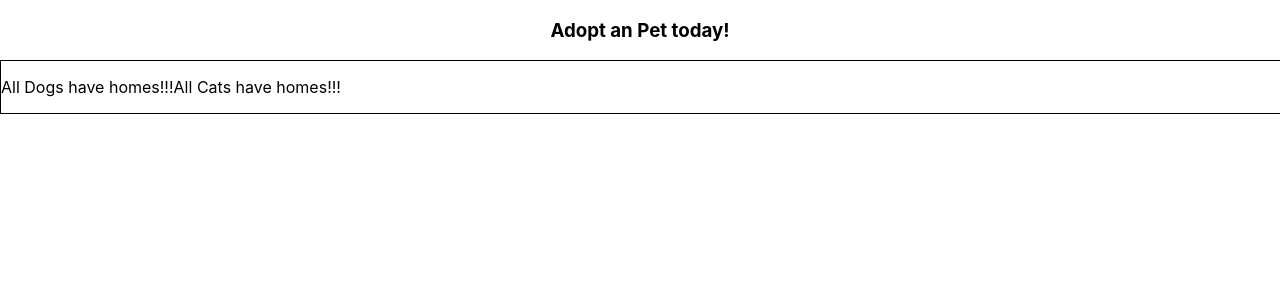
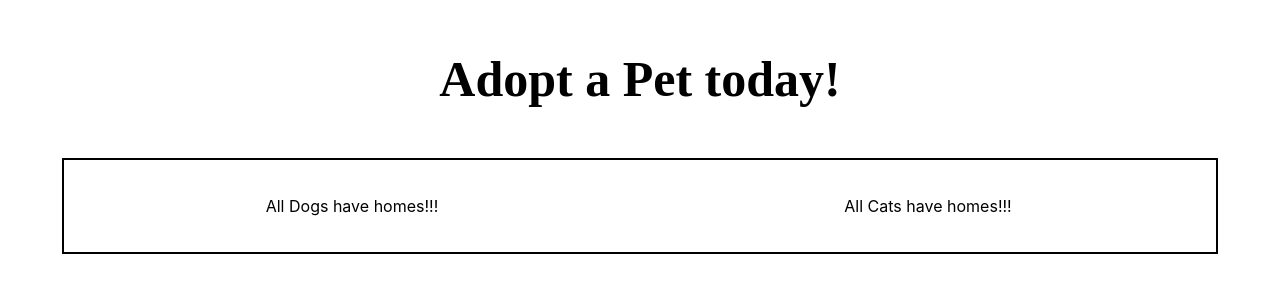
Before and after one commit to thinkful-ei24/colin-janet-petful-client, a React (Create React App) app: page / in a window 1280 px wide. Shown: the top 300 px of the page. Built offline with nearby package versions, Linux system fonts and the light colour scheme; no server answers.

Commit message:
added basic styling

```diff
--- a/src/App.css
+++ b/src/App.css
@@ -4,6 +4,7 @@
   height: 100vh;
 }
 
+@import url('https://fonts.googleapis.com/css?family=Ribeye+Marrow');
 .App-logo {
   animation: App-logo-spin infinite 20s linear;
   height: 40vmin;
@@ -28,18 +29,25 @@
   margin-top: 80px;
 display: flex;
 flex-direction: row;
-border: 1px solid black;
-width: 100vw;
+border: 2px double black;
+width: 90vw;
 margin: 0 auto;
+}
 
+h1{
+  font-family: 'Ribeye Marrow', cursive;
+  font-size: 50px;
+  color: black;
+}
 
+.noAdoption{
+  margin: 20px;
+  width: 50vw;
 }
 
 
-
-
 img{
-  width: 50%;
+  width: 60%;
 }
 
 @keyframes App-logo-spin {
--- a/src/dashboard.js
+++ b/src/dashboard.js
@@ -20,7 +20,7 @@ render(){
   console.log(this.props.cat);
   return(
     <section className='petContainer'>
-      <h1> Adopt an Pet today!</h1>
+      <h1> Adopt a Pet today!</h1>
       <section className='adoptPet'>
 
         {!this.props.dogName && <NoAdoption animalType='Dogs' />}
--- a/src/noAdoption.js
+++ b/src/noAdoption.js
@@ -2,7 +2,7 @@ import React from 'react';
 
 export default function NoAdoption(props){
   return (
-    <section>
+    <section className= 'noAdoption'>
       <p>All {props.animalType} have homes!!!</p>
     </section>
   )
```
Also changed, not shown: 1 other file (tests, documents, lock files or other folders).
